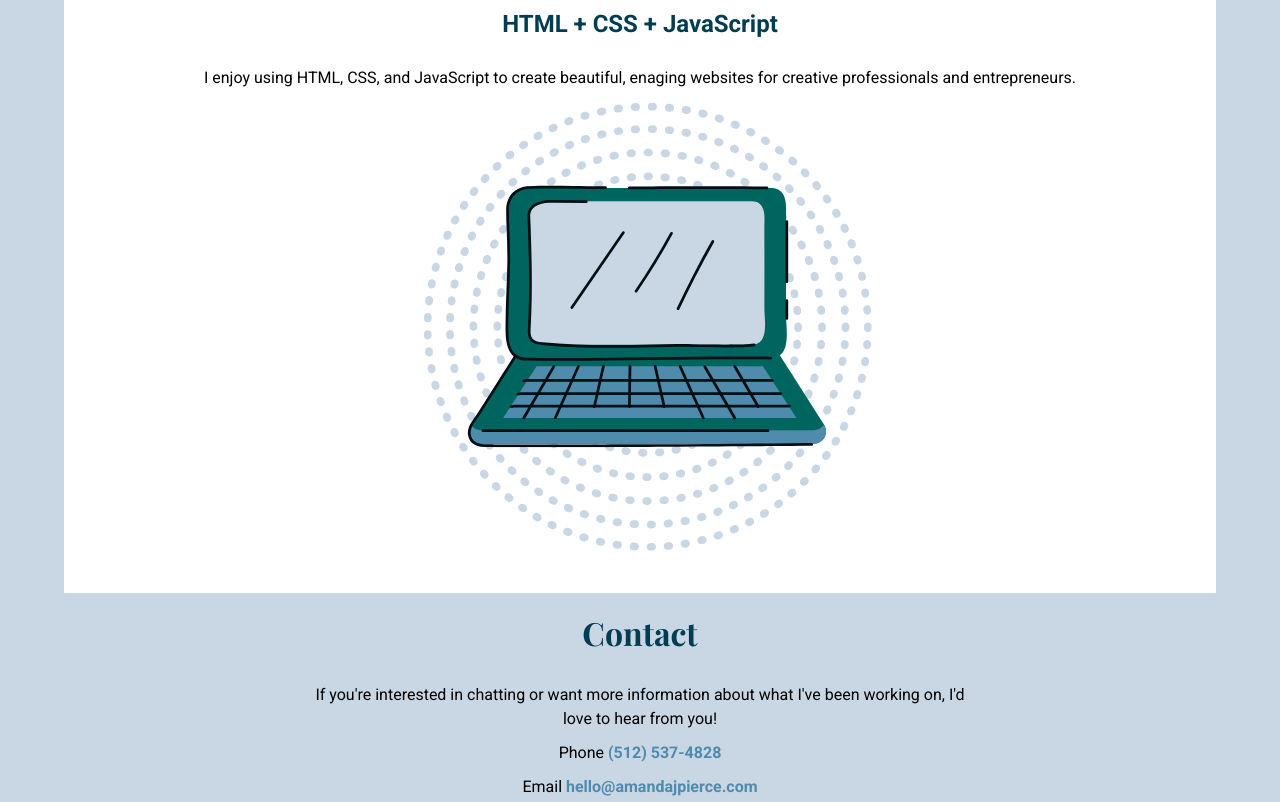
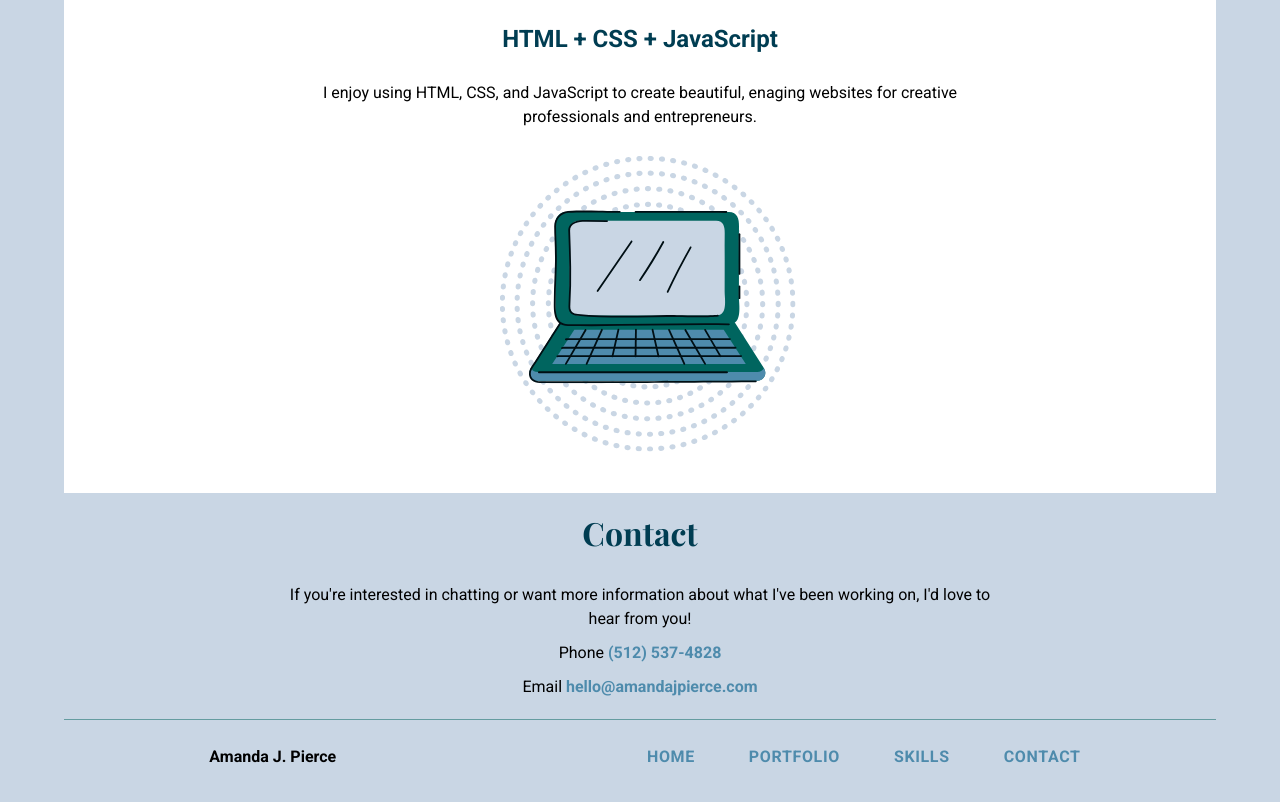
Before and after one commit to amandajpierce/techdegree-project-2, a plain HTML site: page index.html in a window 1280 px wide. Shown: the part 1353-2155 px from the top of the page. Drawn offline with nearby package versions, Linux system fonts and the light colour scheme; a web font is replaced by a local one.

Commit message:
Updates to Layout & Media Queries

```diff
--- a/css/styles.css
+++ b/css/styles.css
@@ -165,7 +165,12 @@ section {
 
     #biopic, #skillspic {
         width: 40%;
-        margin: 0 0 25px 15px;
+        margin: 15px 0 25px 15px;
+    }
+
+
+    .portfolio-pic:hover {
+        transform: scale(1.1);
     }
 
     #biotext {
@@ -211,8 +216,8 @@ section {
         flex-basis: 30%;
         align-items: flex-start;
     }
-    #contact-info {
-        width: 60%;
+    #contact-info, #skills {
+        width: 66%;
         margin: auto;
     }
     .main-nav li, .footer-nav li {
--- a/index.html
+++ b/index.html
@@ -68,8 +68,10 @@
         <section id="skills">
             <h2>Skills</h2>
             <h3>HTML + CSS + JavaScript</h3>
-            <p>I enjoy using HTML, CSS, and JavaScript to create beautiful, enaging websites for creative professionals and entrepreneurs.</p>
-            <img id="skillspic" src="images/skillspic.svg" alt="illustration of a laptop">
+            <div id="skills-container">
+                <p>I enjoy using HTML, CSS, and JavaScript to create beautiful, enaging websites for creative professionals and entrepreneurs.</p>
+                <img id="skillspic" src="images/skillspic.svg" alt="illustration of a laptop">
+            </div>
         </section>
     </main>
 
```
